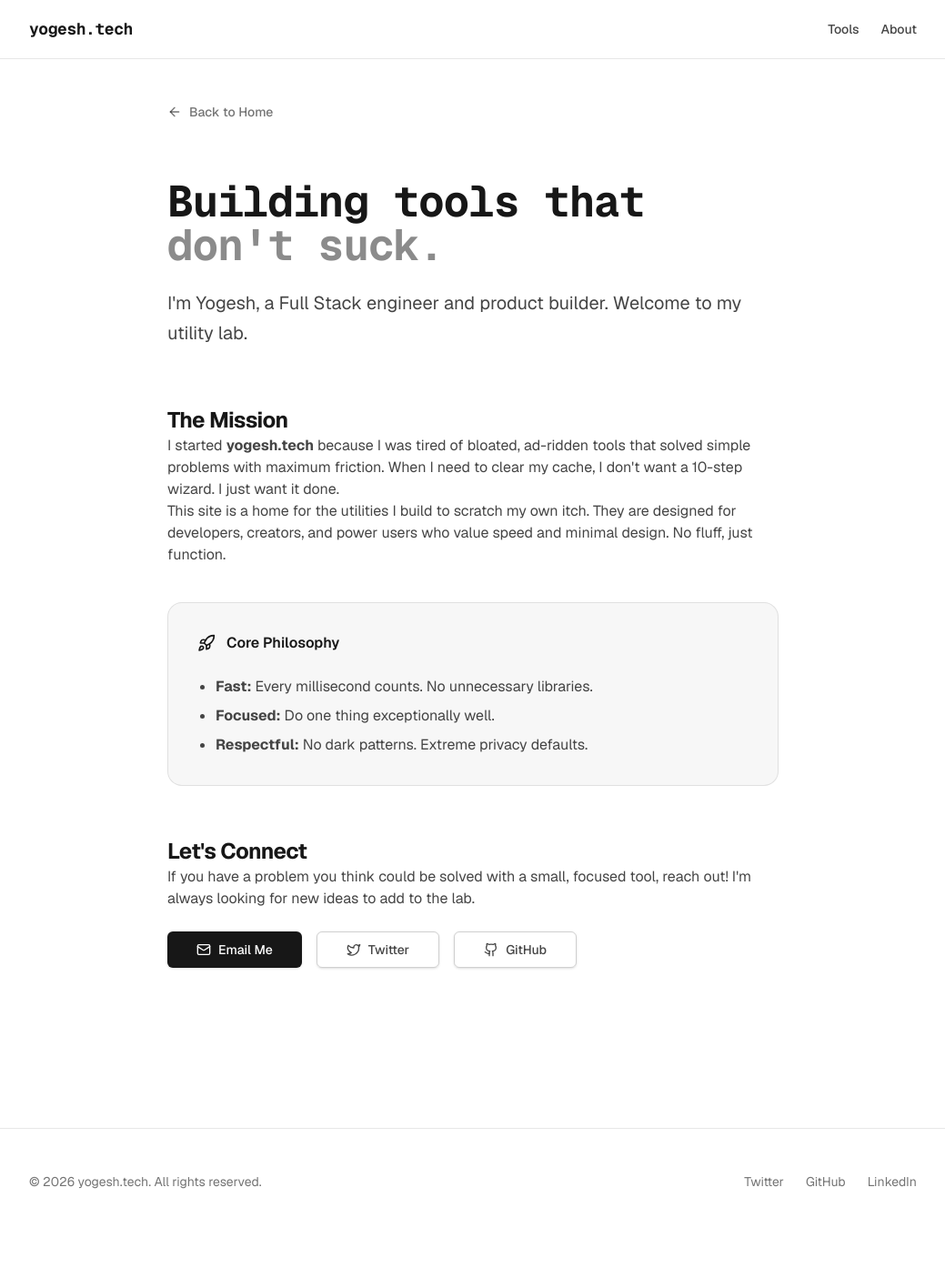
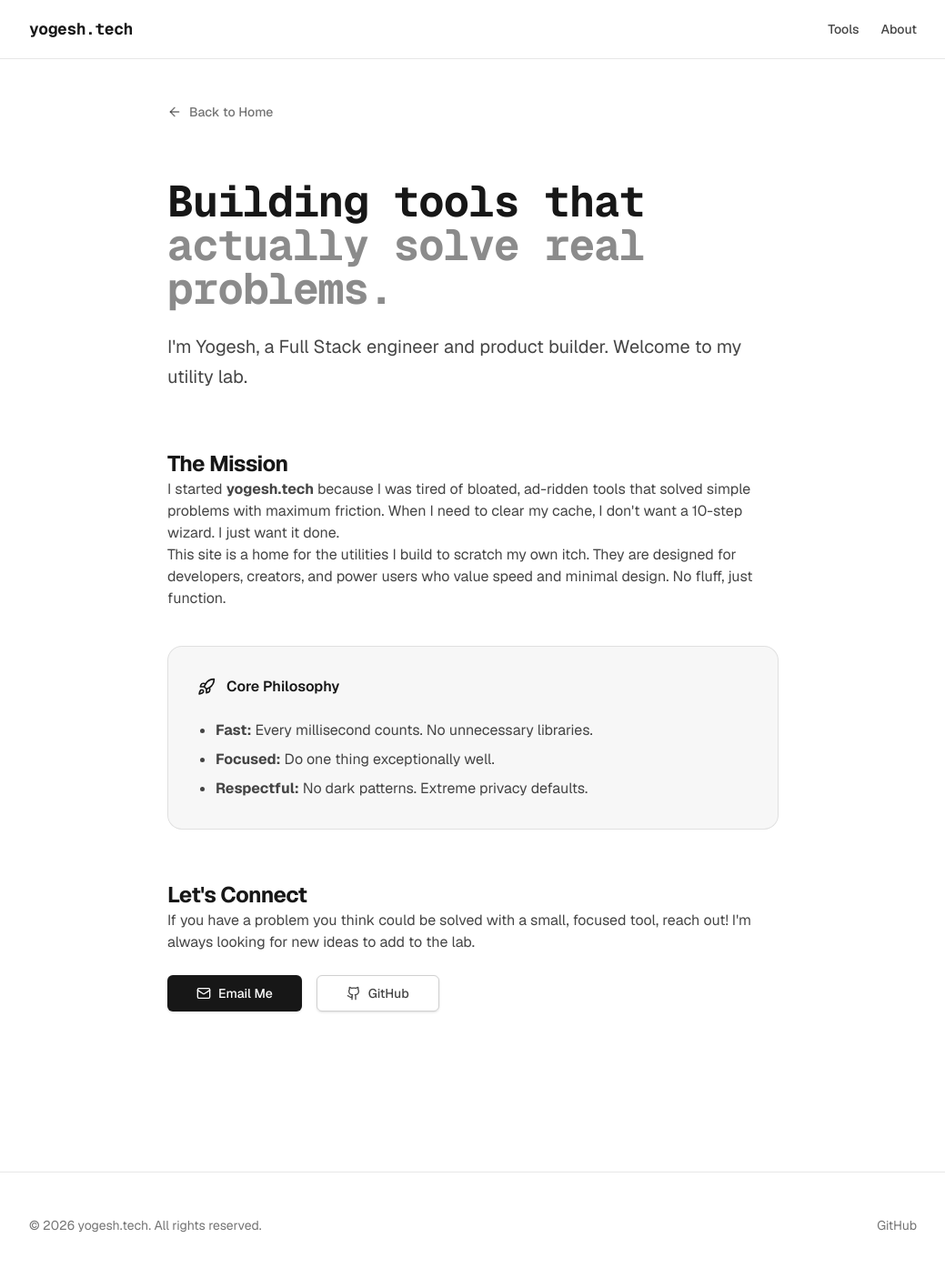
Before and after one commit to yogesh99/yogesh-tech, a Next.js app: page /about in a window 1280 px wide. Shown: the top 1394 px of the page at 91% size, without its empty margins (120-1159 px from the left). Before the commit the page ends 1357 px from the top, so only its background shows below. Built offline with nearby package versions, Linux system fonts and the light colour scheme.

Commit message:
Few UI changes

```diff
--- a/src/app/about/page.tsx
+++ b/src/app/about/page.tsx
@@ -21,7 +21,7 @@ export default function AboutPage() {
 
       <header className="flex flex-col gap-6">
         <h1 className="text-4xl md:text-5xl font-bold tracking-tight font-mono">
-          Building tools that <span className="text-foreground/50">don't suck.</span>
+          Building tools that <span className="text-foreground/50">actually solve real problems.</span>
         </h1>
         <p className="text-xl text-foreground/80 leading-relaxed">
           I'm Yogesh, a Full Stack engineer and product builder. Welcome to my utility lab.
@@ -57,15 +57,11 @@ export default function AboutPage() {
         </p>
 
         <div className="flex flex-col sm:flex-row gap-4 pt-6 not-prose">
-          <Button href="mailto:hello@yogesh.tech" size="lg" className="w-full sm:w-auto">
+          <Button href="mailto:yogesh.waradkar@gmail.com" size="lg" className="w-full sm:w-auto">
             <Mail className="mr-2 h-4 w-4" />
             Email Me
           </Button>
-          <Button href="https://twitter.com/yogesh" target="_blank" variant="outline" size="lg" className="w-full sm:w-auto">
-            <Twitter className="mr-2 h-4 w-4" />
-            Twitter
-          </Button>
-          <Button href="https://github.com/yogesh" target="_blank" variant="outline" size="lg" className="w-full sm:w-auto">
+          <Button href="https://github.com/yogesh99" target="_blank" variant="outline" size="lg" className="w-full sm:w-auto">
             <Github className="mr-2 h-4 w-4" />
             GitHub
           </Button>
--- a/src/app/page.tsx
+++ b/src/app/page.tsx
@@ -16,7 +16,7 @@ export default function Home() {
           Simple Tech Tools That Solve Real Problems
         </h1>
         <p className="text-xl text-foreground/70 leading-relaxed max-w-2xl">
-          An indie developer studio building practical utilities, browser extensions, and tools. Designed for speed, utility, and developers.
+          Fast, practical tools built by a tech engineer to solve real problems.
         </p>
         <div className="flex gap-4 mt-4">
           <Button href="/tools" size="lg" className="group">
--- a/src/app/tools/[slug]/page.tsx
+++ b/src/app/tools/[slug]/page.tsx
@@ -108,15 +108,11 @@ export default async function ToolDetailPage({ params }: { params: Promise<{ slu
       </div>
 
       {/* Screenshot Placeholder */}
-      <section className="w-full aspect-[16/9] bg-foreground/[0.02] border border-foreground/10 rounded-2xl flex items-center justify-center relative overflow-hidden group">
-        <div className="absolute inset-0 bg-gradient-to-tr from-foreground/[0.02] to-transparent opacity-0 group-hover:opacity-100 transition-opacity"></div>
-        <p className="text-foreground/40 font-mono text-sm flex flex-col items-center gap-2">
-          <svg className="h-8 w-8 opacity-50" fill="none" viewBox="0 0 24 24" stroke="currentColor">
-            <path strokeLinecap="round" strokeLinejoin="round" strokeWidth={1} d="M4 16l4.586-4.586a2 2 0 012.828 0L16 16m-2-2l1.586-1.586a2 2 0 012.828 0L20 14m-6-6h.01M6 20h12a2 2 0 002-2V6a2 2 0 00-2-2H6a2 2 0 00-2 2v12a2 2 0 002 2z" />
-          </svg>
-          [App Screenshot Placeholder]
-        </p>
-      </section>
+      {tool.imageUrl && (
+        <section className="w-full aspect-[16/9] border border-foreground/10 rounded-2xl overflow-hidden shadow-xl">
+          <img src={tool.imageUrl} alt={`${tool.title} Screenshot`} className="w-full h-full object-cover" />
+        </section>
+      )}
 
       {/* Feedback CTA */}
       <section className="bg-foreground/[0.02] border border-foreground/10 p-8 rounded-2xl flex flex-col sm:flex-row items-center justify-between gap-6">
--- a/src/components/Footer.tsx
+++ b/src/components/Footer.tsx
@@ -17,9 +17,7 @@ export default function Footer() {
           &copy; {year ? year : ""} yogesh.tech. All rights reserved.
         </p>
         <div className="flex gap-6 text-sm text-foreground/60">
-          <Link href="https://twitter.com/yogesh" target="_blank" rel="noopener noreferrer" className="hover:text-foreground transition-colors">Twitter</Link>
-          <Link href="https://github.com/yogesh" target="_blank" rel="noopener noreferrer" className="hover:text-foreground transition-colors">GitHub</Link>
-          <Link href="https://linkedin.com/in/yogesh" target="_blank" rel="noopener noreferrer" className="hover:text-foreground transition-colors">LinkedIn</Link>
+          <Link href="https://github.com/yogesh99" target="_blank" rel="noopener noreferrer" className="hover:text-foreground transition-colors">GitHub</Link>
         </div>
       </div>
     </footer>
--- a/src/data/tools.ts
+++ b/src/data/tools.ts
@@ -9,6 +9,7 @@ export interface Tool {
   isComingSoon?: boolean;
   label?: string;
   installUrl?: string;
+  imageUrl?: string;
 }
 
 export const tools: Tool[] = [
@@ -30,6 +31,7 @@ export const tools: Tool[] = [
     ],
     label: "Featured",
     installUrl: "https://chrome.google.com/webstore",
+    imageUrl: "/site-reset-hero.png",
   },
   {
     id: "2",
```
Also changed, not shown: public/hero-dashboard.png (added), public/site-reset-hero.png (added).
